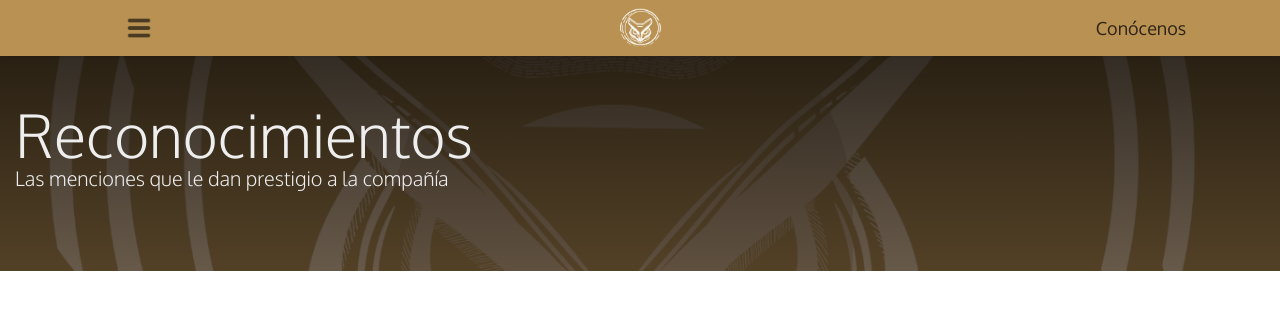
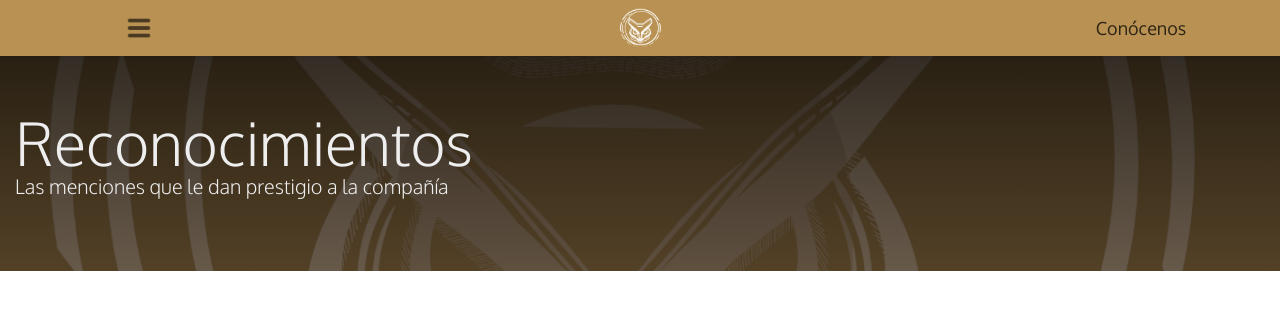
Before and after one commit to saulkurosaki/IZTAC-MUSIC-COMPANY, a Next.js app: page /blog/reconocimientos in a window 1280 px wide. Shown: the top 310 px of the page. Built offline with nearby package versions, Linux system fonts and the light colour scheme.

Commit message:
feat(reconocimientos/Header): change little layout styles

```diff
--- a/components/blog/recognitions/Header.tsx
+++ b/components/blog/recognitions/Header.tsx
@@ -21,7 +21,7 @@ const Header = () => {
 
       <div className="absolute inset-0 py-12 z-20">
         <div className="container w-[1320px] h-full px-[15px]">
-          <div className="w-full text-[#eee] hover:opacity-70 font-light oxygen">
+          <div className="w-full text-[#eee] hover:opacity-70 font-light oxygen mt-2">
             <h1 className="lg:text-6xl md:text-5xl max-md:text-4xl">
               Reconocimientos
             </h1>
```
